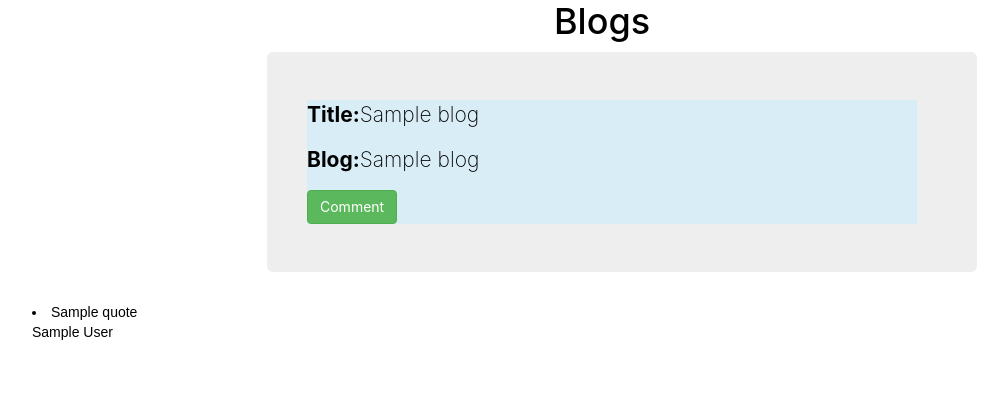
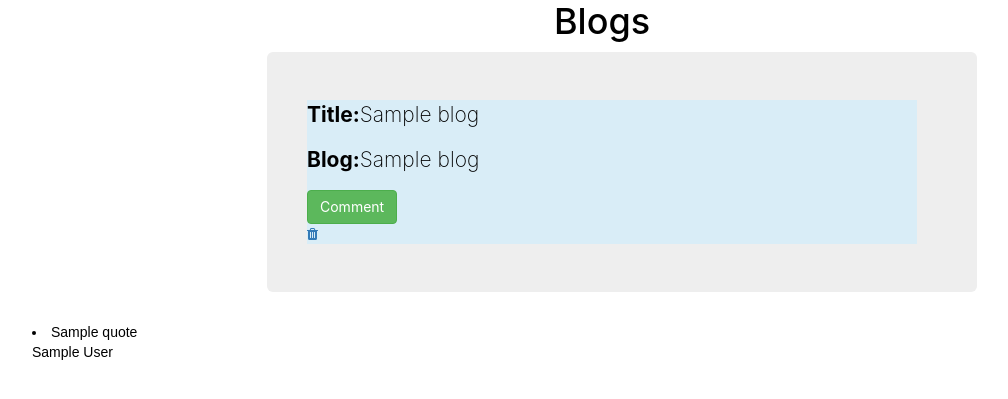
Before and after one commit to DebbieElabonga/blog, a Flask app: template app/templates/index.html in a window 1280 px wide. Shown: the part 162-561 px from the top of the page, without its empty margins (38-1046 px from the left). Run offline with Flask 2, Linux system fonts and the light colour scheme; the template is opened without the code that fills it: most values are stand-ins (such as "Sample title", 1, 10 or a date in 2020); data that the repository does not hold is empty; some libraries are stand-ins or nearby versions.

Commit message:
delete blog

```diff
--- a/app/main/views.py
+++ b/app/main/views.py
@@ -93,7 +93,7 @@ def update(pname):
 
     return render_template('profile/update_blog.html',form=form,legend="Update Blog")
 
-@main.route('/<int:blog_id>/delete',methods=['POST'])
+@main.route('/<int:blog_id>/delete',methods=['POST','GET'])
 @login_required
 def delete_blog(blog_id):
     blog=Blog.query.get(blog_id)
--- a/app/templates/macros.html
+++ b/app/templates/macros.html
@@ -1,5 +1,5 @@
 {% macro displayBlog(blog_list)%}
-
+<link rel="stylesheet" href="https://cdnjs.cloudflare.com/ajax/libs/font-awesome/4.7.0/css/font-awesome.min.css">
     <div class="container"style="font-family: sans-serif; color:black;">
         <div class="row"style="font-family: -apple-system, BlinkMacSystemFont, 'Segoe UI', Roboto, Oxygen, Ubuntu, Cantarell, 'Open Sans', 'Helvetica Neue', sans-serif;">
 
@@ -15,6 +15,8 @@
         <p><b>Title:</b>{{blog.title}}</p>
         <p><b>Blog:</b>{{blog.blog}}</p>
         <a href="{{url_for('main.comment_blog',blog_id=blog.id)}}"><button type="button" class="btn btn-success">Comment</button></a><br>
+        <a href="{{url_for('main.delete_blog',blog_id=blog.id)}}"><i class="fa fa-trash" aria-hidden="true"></i></a>
+
     {% endfor %}
 </div>
         </div>
--- a/app/templates/profile/new_blog.html
+++ b/app/templates/profile/new_blog.html
@@ -3,7 +3,6 @@
 {% block styles%}
     {{super()}}
     <link rel="stylesheet" href="https://stackpath.bootstrapcdn.com/font-awesome/4.7.0/css/font-awesome.min.css">
-    <link rel="stylesheet" type="text/css" href="{{url_for('static',filename='css/index.css')}}">
 {% endblock%}
 {% block content%}
 <div class="container">
```
